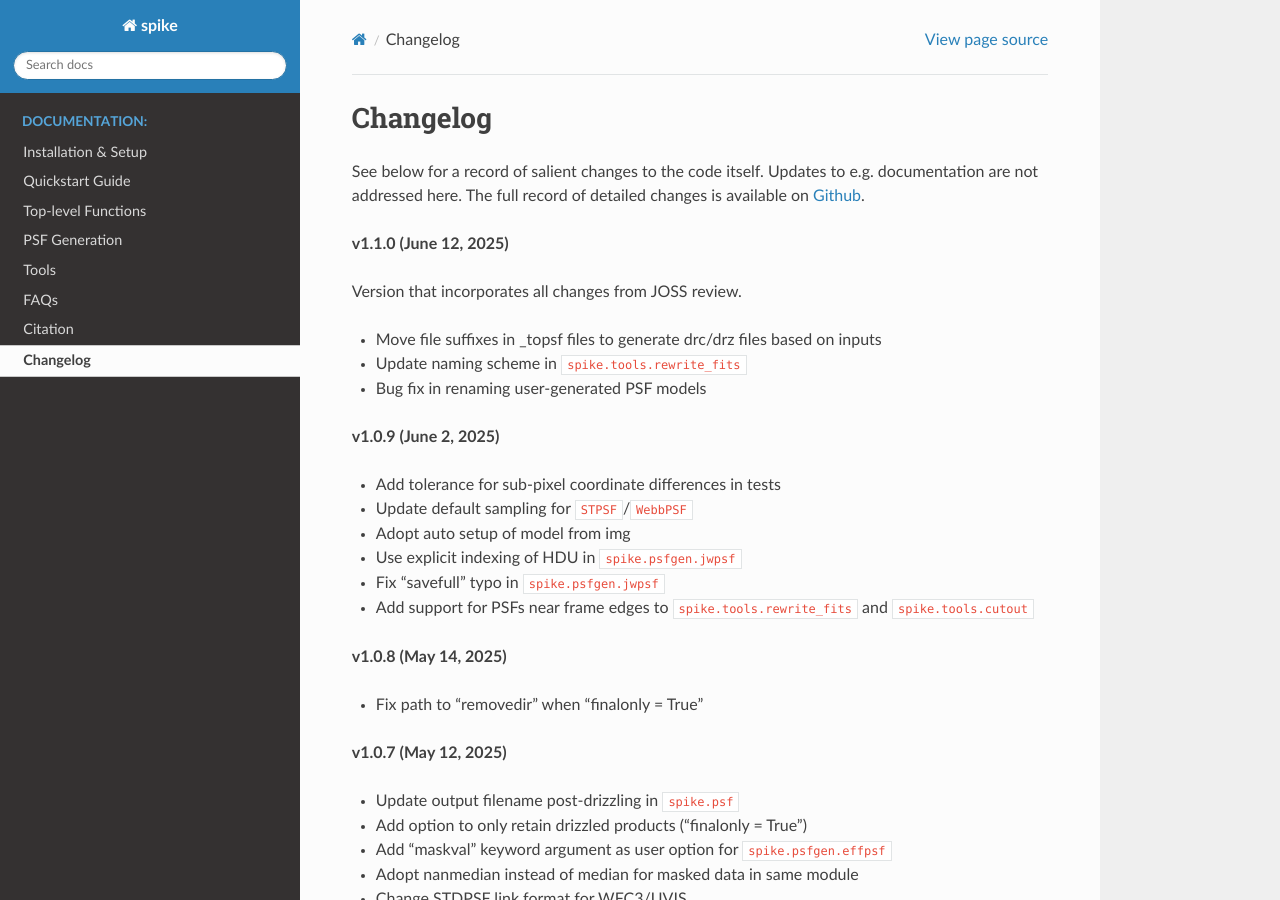
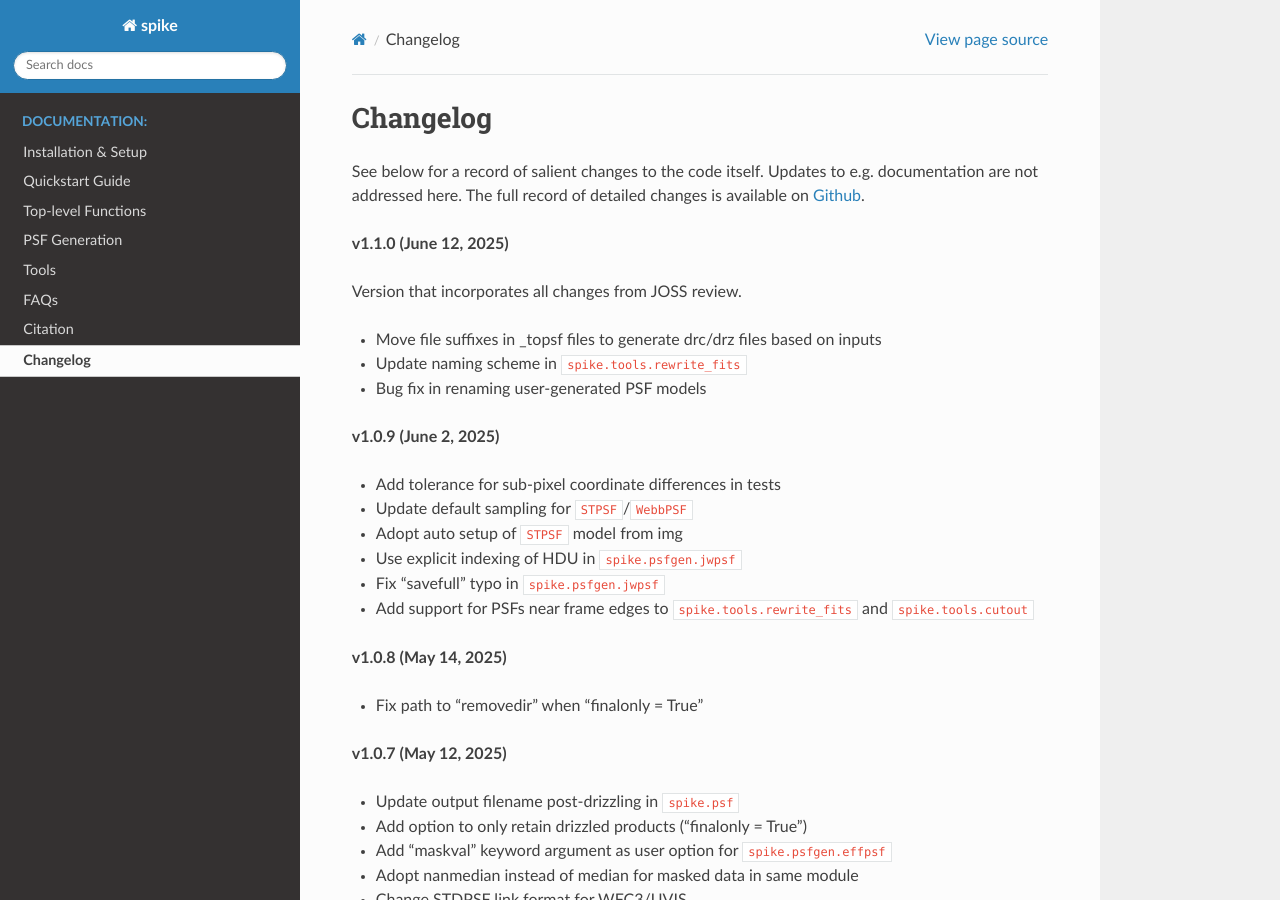
Before and after one commit to avapolzin/spike, a Sphinx documentation site: the page built from docs/changelog.rst, in a window 1280 px wide and 900 px high. Built offline with Sphinx 7.4.7 and the Read the Docs theme 3.1.0, drawn with Linux system fonts in a browser that asks for light colours; pages that are not in the unit, such as notebooks, are missing from menus.

Commit message:
add clarifying language to changelog

```diff
--- a/docs/changelog.rst
+++ b/docs/changelog.rst
@@ -19,7 +19,7 @@ Version that incorporates all changes from JOSS review.
 
 * Add tolerance for sub-pixel coordinate differences in tests
 * Update default sampling for ``STPSF``/``WebbPSF``
-* Adopt auto setup of model from img
+* Adopt auto setup of ``STPSF`` model from img
 * Use explicit indexing of HDU in ``spike.psfgen.jwpsf``
 * Fix "savefull" typo in ``spike.psfgen.jwpsf``
 * Add support for PSFs near frame edges to ``spike.tools.rewrite_fits`` and ``spike.tools.cutout``
```
